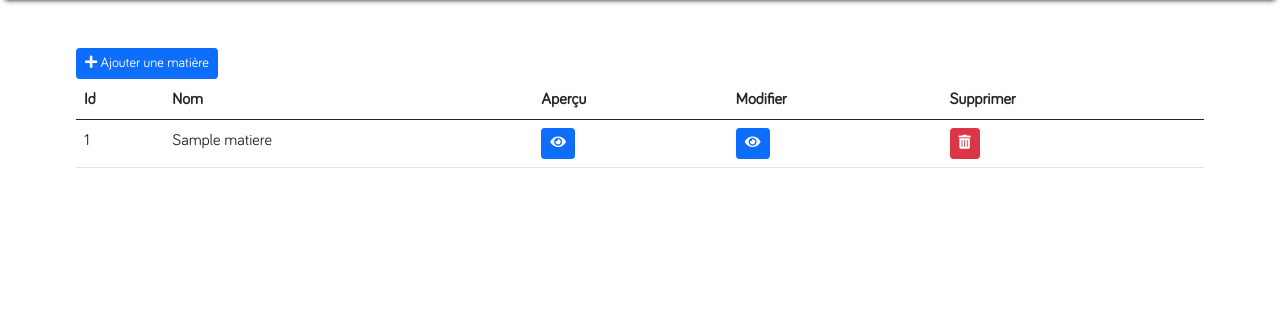
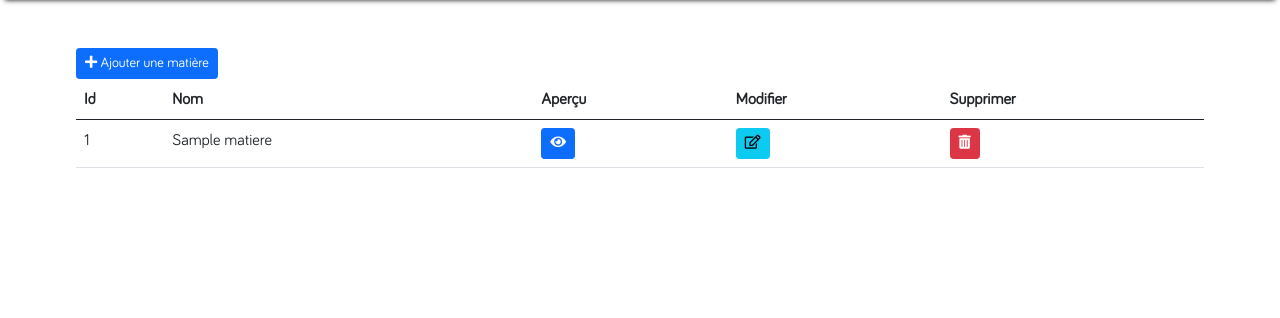
Before and after one commit to Mathar-sudo/winnerschool, a PHP site: page /index.php?matieres in a window 1280 px wide; the page is wider, and only the part inside the window is pictured. Shown: the part 96-414 px from the top of that part. Run offline with PHP 8.4, Linux system fonts and the light colour scheme; the visitor is signed in with stand-in values (Sample User, id 1); tables that the repository leaves empty or names only in its code hold one stand-in row (values such as "Sample post").

Commit message:
ajout modif matiere

```diff
--- a/class/use_matiere.php
+++ b/class/use_matiere.php
@@ -83,7 +83,7 @@
             }
         }
 
-        function modifier(){
+        function modifier($id_matiere){
             // Connexion à la base de données
             $bdd = new Connexion_bdd();
 
--- a/controleur/controleur_matiere.php
+++ b/controleur/controleur_matiere.php
@@ -21,10 +21,10 @@
     } else if(isset($_GET['ajouter_matiere'])){
         $use_matiere->ajouter();
     }else if(isset($_GET['formulaire_modif_matiere'])){
-        $matiere= $use_matiere->findById($_GET['formulaire_modif_matiere']);
+        $matiere = $use_matiere->findById($_GET['formulaire_modif_matiere']);
         require_once($chemin . 'matiere/modifier.php');
     }else if(isset($_GET['modifier_matiere'])){
-            $use_matiere->modifier();
+            $use_matiere->modifier($_GET['modifier_matiere']);
     }
 
 ?>
--- a/templates/matiere/index.php
+++ b/templates/matiere/index.php
@@ -26,7 +26,7 @@
                     <td><?= $matiere->get_id_matiere() ?></td>
                     <td><?= $matiere->get_nom_matiere() ?></td>
                     <td><a href="?matiere=<?= $matiere->get_id_matiere() ?>"><button class="btn btn-primary btn-sm"><i class="fas fa-eye"></i></button></a></td>
-                    <td><a href="?formulaire_modif_matiere=<?= $matiere->get_id_matiere() ?>"><button class="btn btn-primary btn-sm"><i class="fas fa-eye"></i></button></a></td>
+                    <td><a href="?formulaire_modif_matiere=<?= $matiere->get_id_matiere() ?>"><button class="btn btn-info btn-sm"><i class="far fa-edit"></i></button></a></td>
                     <td><button class="supprimer_matiere btn btn-danger btn-sm" value="<?= $matiere->get_id_matiere() ?>"><i class="fas fa-trash-alt"></i></button>
                     <button class="btn btn-danger btn-sm" id="confirm_suppression<?= $matiere->get_id_matiere() ?>" style="display:none;">Confirmer</button></td>
                 </tr>
--- a/templates/matiere/modifier.php
+++ b/templates/matiere/modifier.php
@@ -8,14 +8,14 @@
         <h1 class="text-primary">Modifier la matière <?= $matiere->get_nom_matiere()?></h1>
         <hr style="width:15%">
         <?php if(isset($erreur)){ echo $erreur; } ?>
-        <form class="row g-3 " method="POST" action="?modifier_matiere<?= $matiere->get_id_matiere()?>">
+        <form class="row g-3 " method="POST" action="?modifier_matiere=<?= $matiere->get_id_matiere()?>">
             <div class="col-12">
                 <label for="input_nom" class="form-label">Nom de la matiere</label>
-                <input type="text" name="nom_matiere" class="form-control" value="<?= $matiere->get_id_matiere()?>" id="input_nom" required>
+                <input type="text" name="nom_matiere" class="form-control" value="<?= $matiere->get_nom_matiere()?>" id="input_nom" required>
             </div>
             <div class="col-12 text-center">
                 <button type="submit" class="btn btn-primary">Modifier</button>
-                <a href="?matieres"><button type="submit" class="btn btn-success">Retour</button></a>
+                <a href="?matieres" class="btn btn-success">Retour</a>
             </div>
         </form>
     </div>
```
